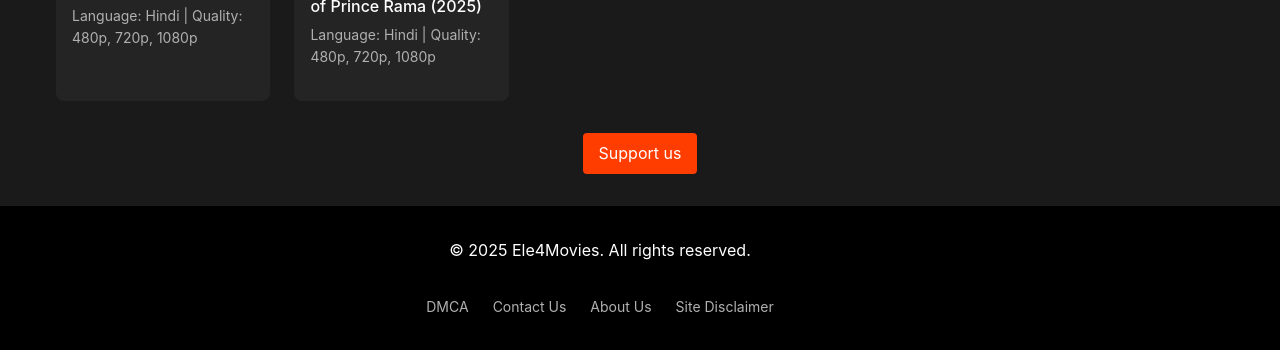
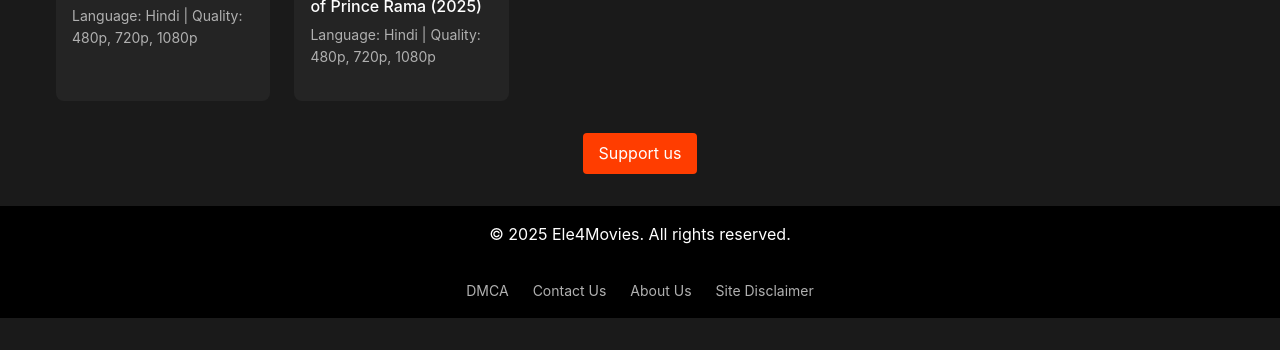
Before and after one commit to mitwenx/mitwenx.github.io, a plain HTML site: page home.html in a window 1280 px wide. Shown: the part 1520-1870 px from the top of the page. After the commit the page ends 1838 px from the top, so only its background shows below. Drawn offline with nearby package versions, Linux system fonts and the light colour scheme.

Commit message:
Update styles.css

```diff
--- a/styles.css
+++ b/styles.css
@@ -155,13 +155,13 @@ main {
 /* Footer */
 footer {
     background-color: #000000;
-    padding: 2rem 0;
+    padding: 1rem 0;
     margin-top: 2rem; /* Increased margin to move the footer lower */
 }
 
 .footer-content {
     max-width: 1200px;
-    margin-low: 20px;
+    margin: 0 auto;
     padding: 0 1rem;
     display: flex;
     flex-direction: column;
```
